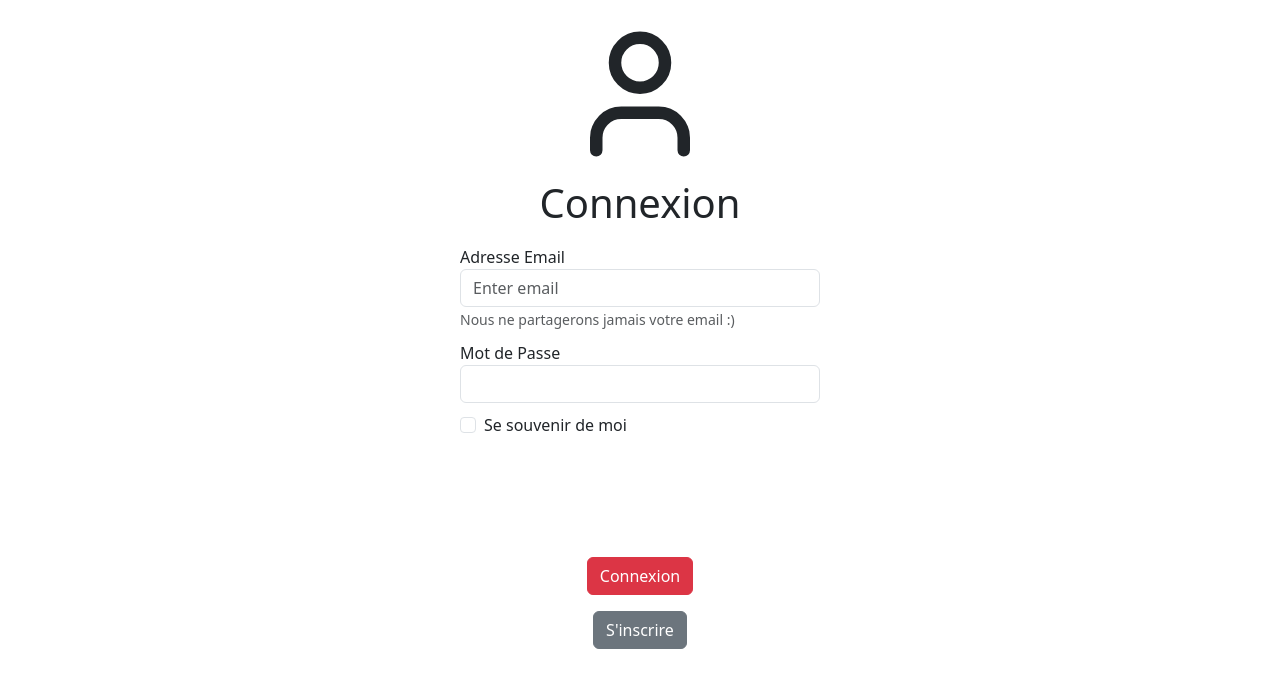
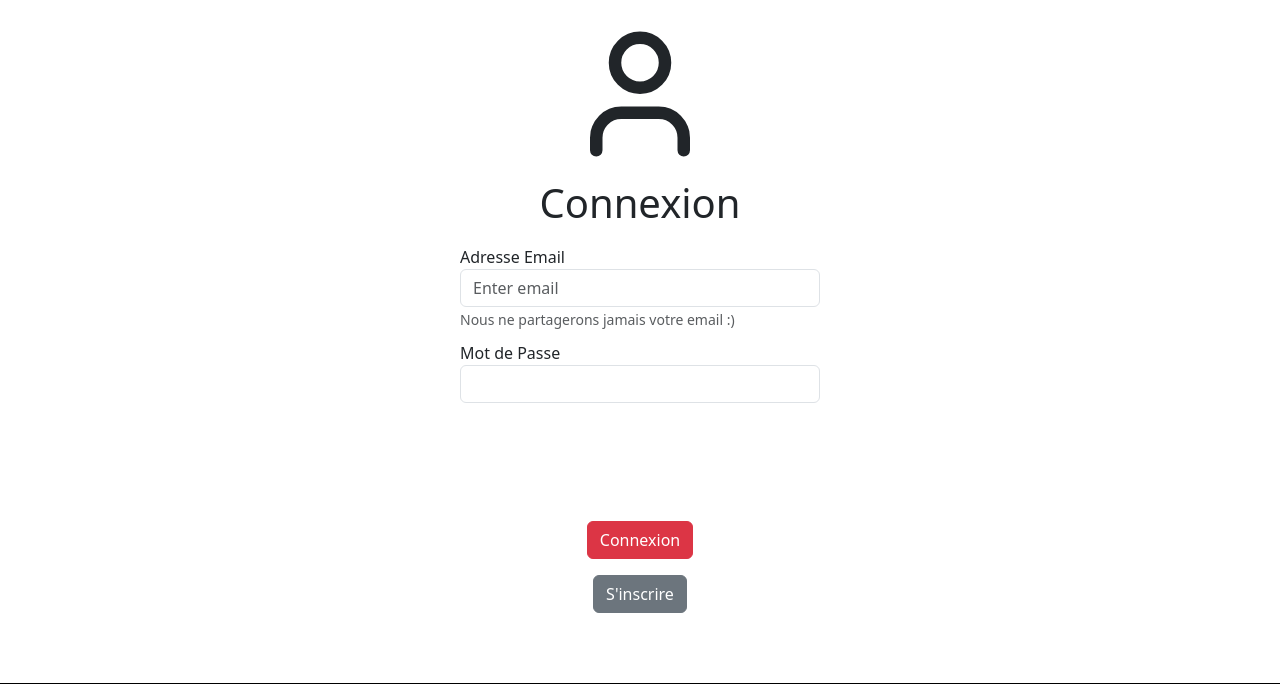
Before and after one commit to GabrielVerschatse/1PHPD, a PHP site: page /Assets/user/login.php in a window 1280 px wide. Shown: the part 129-813 px from the top of the page. Run offline with PHP 8.4, Linux system fonts and the light colour scheme.

Commit message:
Del() : remove the "remember me" feature

```diff
--- a/Assets/user/login.php
+++ b/Assets/user/login.php
@@ -31,11 +31,6 @@
         <input type="password" class="form-control" name="password" required>
     </div>
 
-    <div class="form-check">
-        <input type="checkbox" class="form-check-input" name="remember">
-        <label class="form-check-label" for="remember">Se souvenir de moi</label>
-    </div>
-
     <div class="invisible alert alert-danger" id="error-message">
         Mots de passe incorrect ou utilisateur non trouvé
     </div>
```
